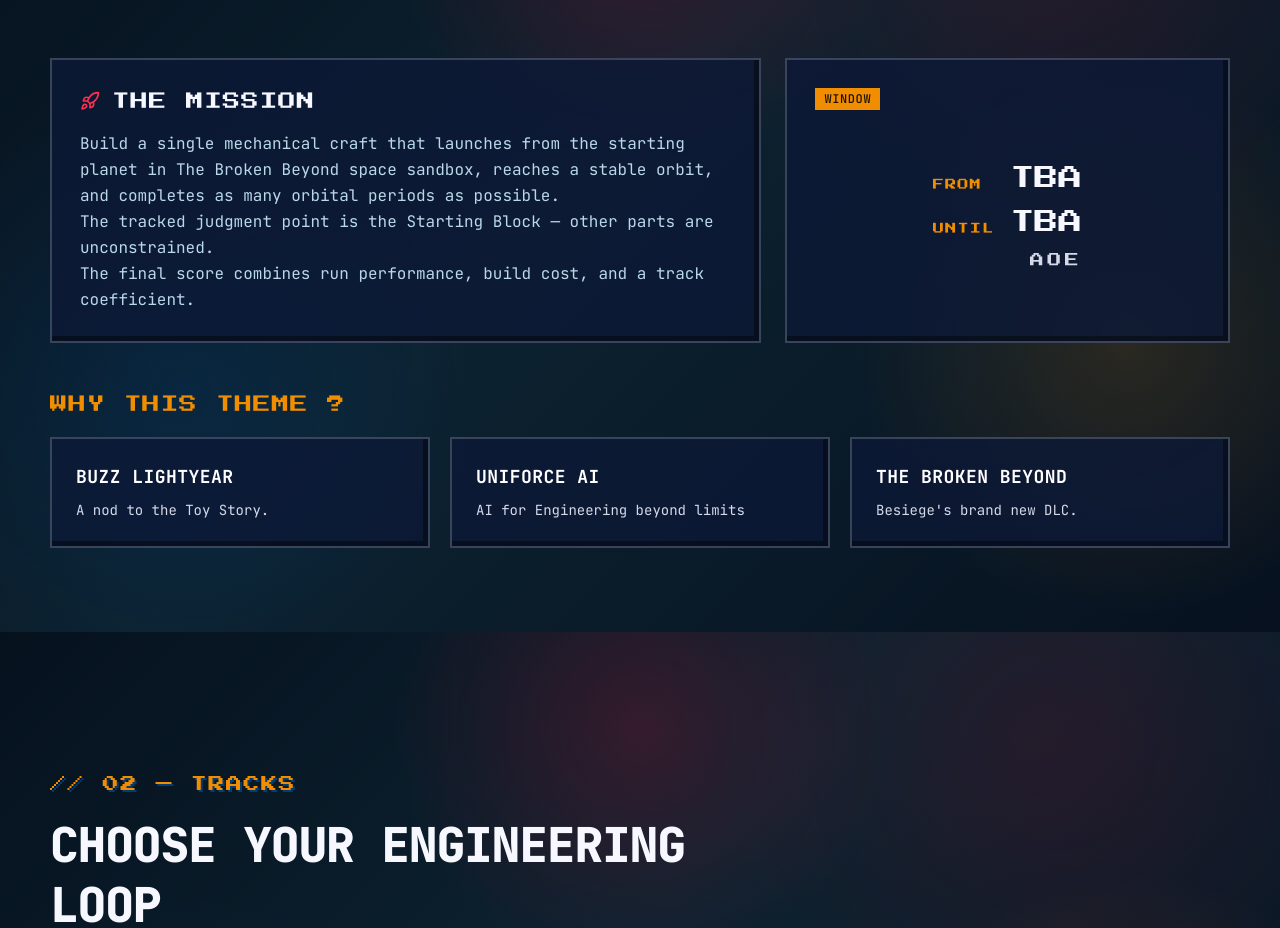
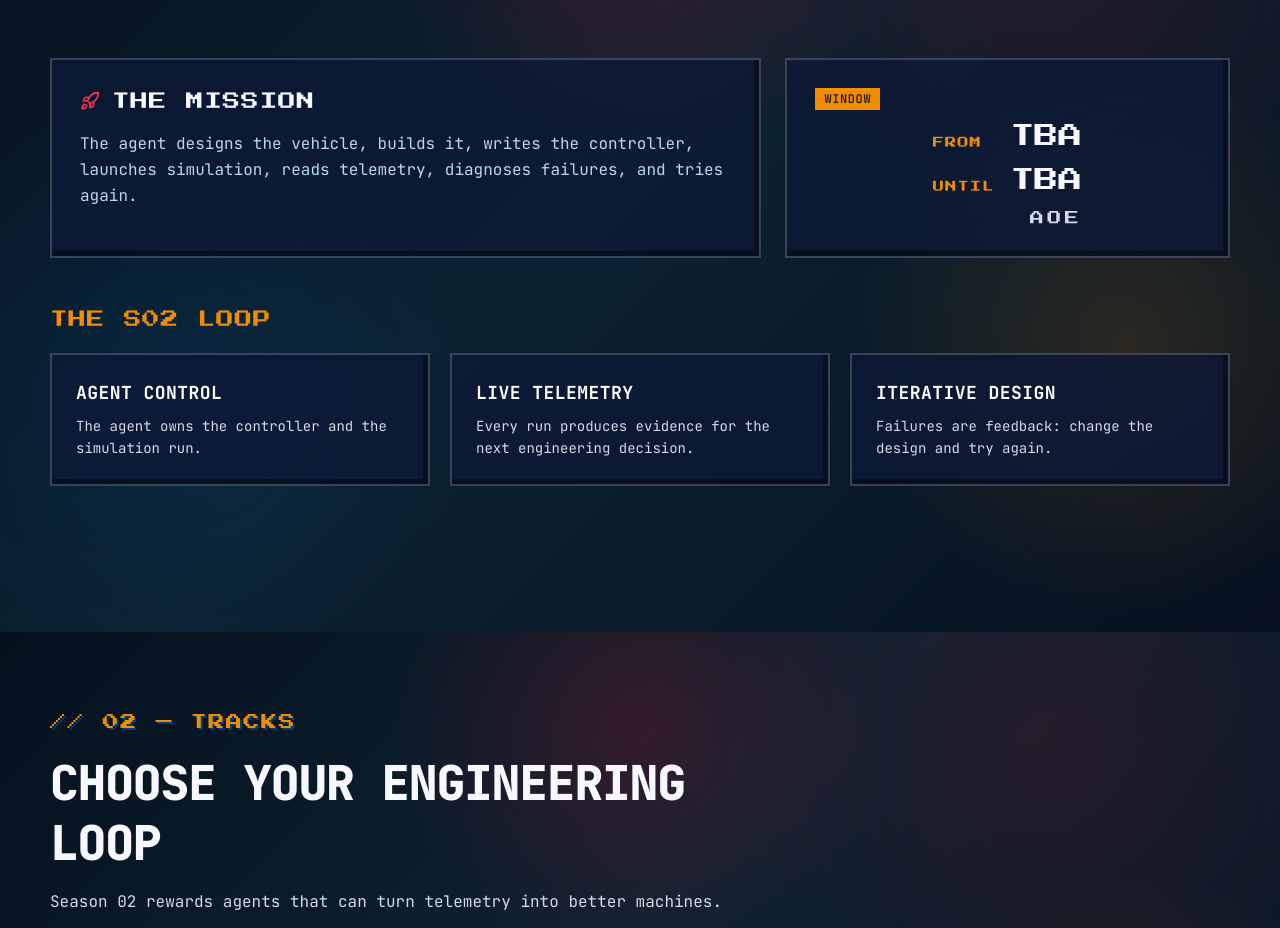
Before and after one commit to build-arena/ConstructionChallenge, a React (Vite) app in the folder web/: page / in a window 1280 px wide. Shown: the part 1768-2696 px from the top of the page. Built offline with nearby package versions, Linux system fonts and the light colour scheme; a web font is replaced by a local one.

Commit message:
fix: align Season 2 loop content with agent control

```diff
--- a/web/src/i18n/season2.ts
+++ b/web/src/i18n/season2.ts
@@ -13,7 +13,7 @@ const patch = <T extends Patch>(base: T, updates: Patch): T => {
 
 const enPatch = {
   hero: { kicker: "BuildArena 2.0 · Season 02", title: "Construction Challenge", subtitle: "Of Course I Still Love You", notice: "Build. Fly. Observe. Improve.", ctaPrimary: "Enter Season 02", ctaSecondary: "How it works" },
-  season: { tag: "// 01 — Season 02", title: 'Season 2\n"Of Course I Still Love You"', intro: "Getting to orbit was just the warm-up. Now bring the machine home.\nYour agent designs, builds, controls, observes, diagnoses, and improves in a closed loop.", dates: "TBA – TBA AOE", mission: "Closed-loop engineering", missionBody: "Hand over the controls: the agent writes the controller, launches simulation, reads telemetry, and decides what to change next." },
+  season: { tag: "// 01 — Season 02", title: 'Season 2\n"Of Course I Still Love You"', intro: "Getting to orbit was just the warm-up. Now bring the machine home.\nYour agent designs, builds, controls, observes, diagnoses, and improves in a closed loop.", dates: "TBA – TBA AOE", mission: "Closed-loop engineering", missionBody: "Hand over the controls: the agent writes the controller, launches simulation, reads telemetry, and decides what to change next.", briefTitle: "The Mission", brief: "The agent designs the vehicle, builds it, writes the controller, launches simulation, reads telemetry, diagnoses failures, and tries again.", hooksTitle: "The S02 Loop", hooks: [{ title: "Agent Control", body: "The agent owns the controller and the simulation run." }, { title: "Live Telemetry", body: "Every run produces evidence for the next engineering decision." }, { title: "Iterative Design", body: "Failures are feedback: change the design and try again." }] },
   tracks: { tag: "// 02 — Tracks", title: "Choose Your Engineering Loop", intro: "Season 02 rewards agents that can turn telemetry into better machines.", items: [
     { name: "Build with Agent", badge: "Main track", body: "The agent owns the design, construction, controller, simulation loop, and iteration.", rulesLabel: "Core rules", rules: ["Use BuildArena MCP to create the machine", "Write and run a controller", "Use telemetry and simulation outcomes as feedback", "Iterate through documented design changes"] },
     { name: "Human Boss Challenge", badge: "Showcase", body: "Build it yourself and show how far human engineering can go.", rulesLabel: "Core rules", rules: ["Human-built machines are welcome", "Use the official tracker and telemetry format", "Submit a reproducible run and writeup"] },
@@ -38,7 +38,7 @@ const enPatch = {
 
 const zhPatch = {
   hero: { kicker: "BuildArena 2.0 · 第二赛季", title: "Construction Challenge", subtitle: "Of Course I Still Love You", notice: "建造 · 飞行 · 观察 · 改进", ctaPrimary: "进入第二赛季", ctaSecondary: "查看参与流程" },
-  season: { tag: "// 01 — 第二赛季", title: "第二赛季\n「Of Course I Still Love You」", intro: "成功入轨只是热身。现在，把机器带回家。\n你的 agent 负责设计、建造、控制、观察、诊断与改进，完成真正的闭环工程。", dates: "待定 – 待定 AOE", mission: "闭环工程", missionBody: "把控制权交给 agent：它编写控制器、启动仿真、读取 telemetry，并决定下一步如何改变设计。" },
+  season: { tag: "// 01 — 第二赛季", title: "第二赛季\n「Of Course I Still Love You」", intro: "成功入轨只是热身。现在，把机器带回家。\n你的 agent 负责设计、建造、控制、观察、诊断与改进，完成真正的闭环工程。", dates: "待定 – 待定 AOE", mission: "闭环工程", missionBody: "把控制权交给 agent：它编写控制器、启动仿真、读取 telemetry，并决定下一步如何改变设计。", briefTitle: "赛题", brief: "agent 负责设计载具、完成建造、编写控制器、启动仿真、读取 telemetry、诊断失败并再次尝试。", hooksTitle: "第二赛季闭环", hooks: [{ title: "Agent 控制", body: "控制器与仿真运行由 agent 负责。" }, { title: "实时 Telemetry", body: "每次运行都为下一次工程决策提供证据。" }, { title: "迭代设计", body: "失败就是反馈：修改设计，再次尝试。" }] },
   tracks: { tag: "// 02 — 赛道", title: "选择你的工程闭环", intro: "第二赛季奖励能把 telemetry 转化为更好机器的 agent。", items: [{ name: "Build with Agent", badge: "主赛道", body: "agent 负责设计、建造、控制器、仿真闭环与迭代。", rulesLabel: "核心规则", rules: ["通过 BuildArena MCP 创建机器", "编写并运行控制器", "使用 telemetry 和仿真结果作为反馈", "记录设计变化并持续迭代"] }, { name: "Human Boss Challenge", badge: "展示赛道", body: "亲手建造，展示人类工程能力的上限。", rulesLabel: "核心规则", rules: ["欢迎人类手工建造", "使用官方 tracker 和 telemetry 格式", "提交可复现运行与说明"] }] },
   how: { tag: "// 03 — 闭环流程", title: "建造 · 飞行 · 观察 · 改进", intro: "第二赛季不是一次性建造，而是一轮完整的工程闭环。", steps: [{ title: "设计", body: "定义任务、载具、控制器与成功信号。" }, { title: "建造与飞行", body: "通过 MCP 建造，启动仿真并运行机器。" }, { title: "观察与改进", body: "读取 telemetry、诊断失败、修改设计，再次尝试。" }], cta: "进入第二赛季" },
   scoring: { tag: "// 04 — 评分", title: "为完整闭环评分", intro: "第二赛季同时评价工程表现与 agent 闭环迭代的质量。", performanceTitle: "任务表现", performance: [{ name: "任务成功", weight: "40%", body: "载具完成赛季任务的程度。" }, { name: "控制质量", weight: "25%", body: "控制器带来的稳定性与响应性。" }, { name: "迭代收益", weight: "20%", body: "多次仿真后，设计是否有可证明的改善。" }, { name: "结构完整性", weight: "15%", body: "有效运行中机器是否保持完整。" }], costTitle: "工程成本", cost: [{ name: "Token 成本", body: "prompt、workflow、控制器与 agent 交互成本。" }, { name: "仿真成本", body: "重复试错中真正有效的尝试。" }], finalTitle: "最终成绩", tokenNote: "最终归一化与边界情况以第二赛季官方评分器和规则为准。" },
```
